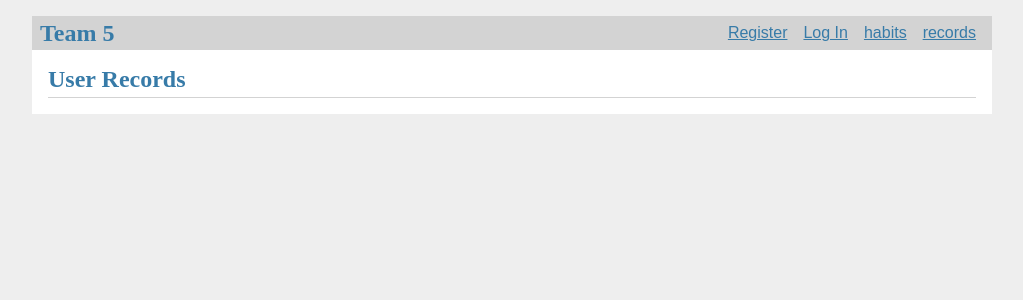
After one commit to UlfurOrn/Team5, a Flask app: page /habit/records in a window 1280 px wide. The commit adds this page. Shown: the top 300 px of the page, without its empty margins (128-1151 px from the left). Run offline with Flask 2, Linux system fonts and the light colour scheme; data that the repository does not hold is empty.

Commit message:
list user records

```diff
--- a/WebApp/routes/habits.py
+++ b/WebApp/routes/habits.py
@@ -4,7 +4,7 @@ from .auth import login_required
 
 from flask import Blueprint, flash, g, redirect, render_template, request, session, url_for, current_app
 
-from ..services.api_calls import get_user_habits, create_habit
+from ..services.api_calls import get_user_habits, create_habit, get_user_records
 
 bp = Blueprint('habit', __name__, url_prefix='/habit')
 
@@ -31,3 +31,14 @@ def userhabits():
 
         resp = create_habit(current_app.config["API_URL"], habit)
     return render_template('habits/habits.html', habits=habitdict['habits'])
+
+
+@bp.route('/records', methods=('GET','POST'))
+def userrecords():
+    #user_id = session.get('user_id')
+    user_id = 1
+    recorddict = get_user_records(current_app.config['API_URL'], user_id)
+    if request.method == 'GET':
+        somestatement = True
+
+    return render_template('habits/records.html', records=recorddict['records'])
--- a/WebApp/services/api_calls.py
+++ b/WebApp/services/api_calls.py
@@ -75,3 +75,15 @@ def create_habit(api_url,habit):
     session = requests.Session()
 
     r = session.post(api_url + 'habit',json=habit)
+
+def get_user_records(api_url, user_id):
+    session = requests.Session()
+
+    r = session.get(api_url+'record/'+str(user_id))
+
+    if r.status_code != 200:
+        print('Cannot connect to API:', r.status_code)
+        return None
+
+    records = r.json()
+    return records
--- a/WebApp/templates/base.html
+++ b/WebApp/templates/base.html
@@ -12,6 +12,8 @@
       <li><a href="{{ url_for('auth.register') }}">Register</a>
       <li><a href="{{ url_for('auth.login') }}">Log In</a>
     {% endif %}
+    <li><a href="{{ url_for('habit.userhabits') }}">habits</a></li>
+    <li><a href="{{ url_for('habit.userrecords') }}">records</a></li>
   </ul>
 </nav>
 <section class="content">
--- /dev/null
+++ b/WebApp/templates/habits/records.html
@@ -0,0 +1,13 @@
+{% extends 'base.html' %}
+
+{% block header %}
+  <h1>{% block title %}User Records{% endblock %}</h1>
+{% endblock %}
+
+{% block content %}
+  {% for x in records%}
+    <p>{{x}}</p>
+    {% endfor %}
+{% endblock %}
+
+RECORDS
```
Also changed, not shown: WebApp/templates/habits/habits.html (line endings or trailing spaces).
